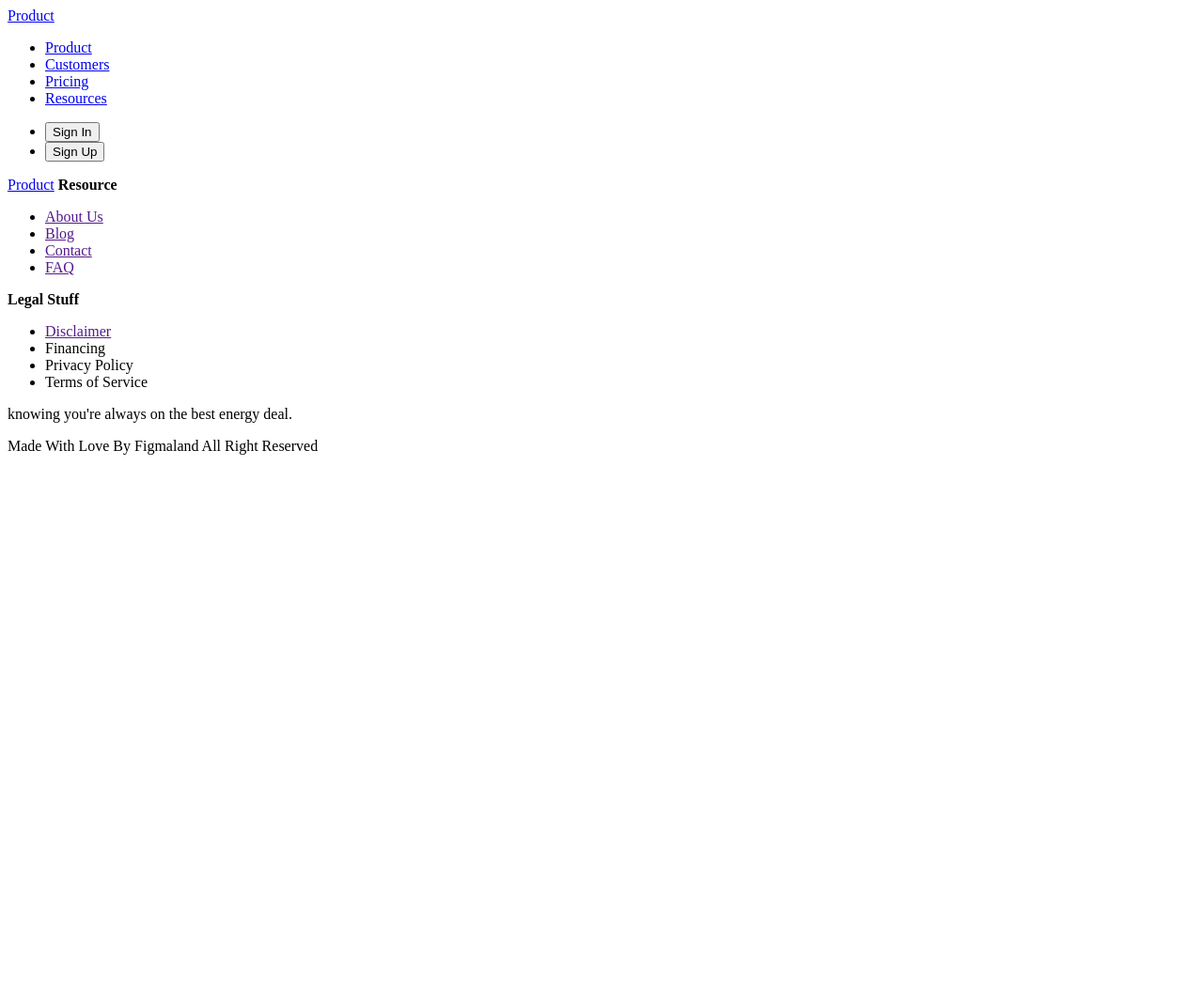
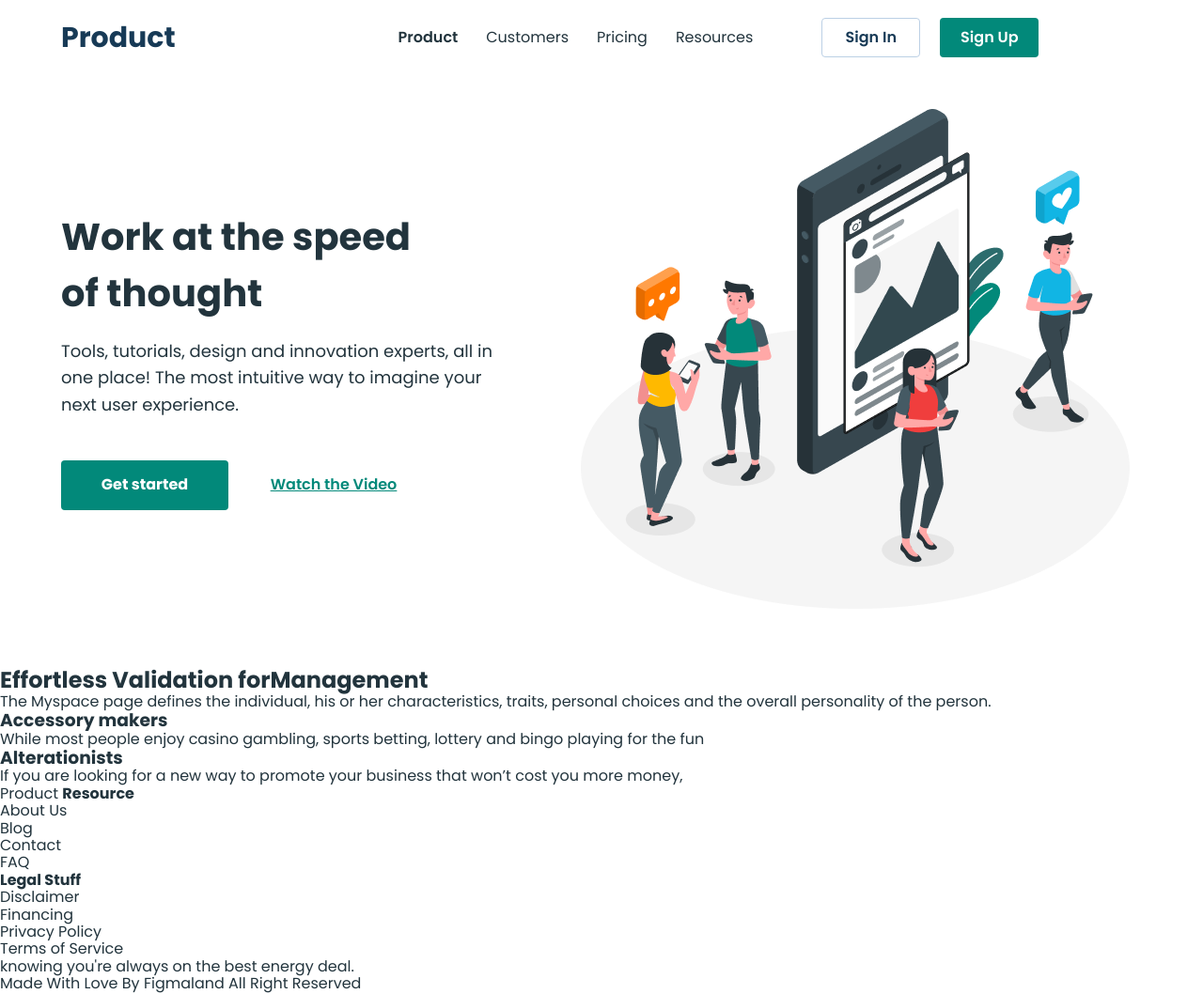
Before and after one commit to Sivonenko/fs-115, a plain HTML site: page index.html in a window 1280 px wide. Shown: the whole page at 94% size. Before the commit the page ends 800 px from the top, so only its background shows below. Drawn offline with nearby package versions, Linux system fonts and the light colour scheme.

Commit message:
add header+hero

```diff
--- /dev/null
+++ b/css/styles.css
@@ -0,0 +1,149 @@
+body {
+  font-family: "Poppins", sans-serif;
+  color: #22343d;
+  background-color: #fff;
+}
+a {
+  text-decoration: none;
+  color: inherit;
+}
+ul,
+ol {
+  list-style: none;
+  padding: 0;
+  margin: 0;
+}
+h1,
+h2,
+h3,
+h4,
+p {
+  margin: 0;
+}
+button {
+  cursor: pointer;
+}
+img {
+  display: block;
+}
+.container {
+  max-width: 1150px;
+  padding: 0 20px;
+  margin: 0 auto;
+}
+/* header */
+.header {
+}
+
+.header .container {
+  display: flex;
+  align-items: center;
+}
+
+.nav {
+  display: flex;
+  align-items: center;
+  margin-right: 73px;
+}
+
+.logo {
+  font-weight: 700;
+  font-size: 30px;
+  line-height: 0.93333;
+  color: #173a56;
+  margin-right: 237px;
+}
+
+.nav-list {
+  display: flex;
+  gap: 30px;
+}
+
+.nav-link {
+  line-height: 1.75;
+  padding: 26px 0;
+  display: block;
+}
+.current {
+  font-weight: 600;
+}
+.header-list-btn {
+  display: flex;
+  gap: 21px;
+}
+
+.header-btn {
+  font-weight: 600;
+  border-radius: 4px;
+  min-width: 105px;
+  height: 42px;
+}
+
+.sign-in-btn {
+  border: 1px solid #bcd0e5;
+  background-color: transparent;
+  color: #173a56;
+}
+
+.sign-up-btn {
+  border: none;
+  background-color: #02897a;
+  color: #fff;
+}
+/* hero */
+
+.hero {
+  padding-top: 25px;
+  padding-bottom: 50px;
+}
+
+.hero-container {
+  display: flex;
+  align-items: center;
+  justify-content: space-between;
+}
+
+.hero-wrap {
+  width: 465px;
+}
+
+.hero-title {
+  font-size: 40px;
+  line-height: 1.5;
+  width: 400px;
+  margin-bottom: 18px;
+}
+
+.hero-text {
+  font-size: 18px;
+  line-height: 1.56;
+  margin-bottom: 45px;
+}
+
+.hero-list-btn {
+  display: flex;
+  gap: 30px;
+  align-items: center;
+}
+
+.start-btn {
+  border-radius: 4px;
+  min-width: 178px;
+  height: 53px;
+  border: none;
+  background-color: #02897a;
+  font-weight: 700;
+  font-size: 16px;
+  color: #fff;
+}
+
+.watch-btn {
+  background-color: transparent;
+  border: none;
+  min-width: 164px;
+  height: 23px;
+  font-weight: 600;
+  font-size: 16px;
+  text-decoration: underline;
+  color: #02897a;
+}
--- a/index.html
+++ b/index.html
@@ -4,24 +4,104 @@
     <meta charset="UTF-8" />
     <meta name="viewport" content="width=device-width, initial-scale=1.0" />
     <title>Business promotion</title>
+    <!-- fonts -->
+    <link rel="preconnect" href="https://fonts.googleapis.com" />
+    <link rel="preconnect" href="https://fonts.gstatic.com" crossorigin />
+    <link
+      href="https://fonts.googleapis.com/css2?family=Inter:opsz,wght@14..32,100..900&family=Montserrat:wght@100..900&family=Poppins:wght@400;500;600;700&display=swap"
+      rel="stylesheet"
+    />
+    <!-- normalize -->
+    <link
+      rel="stylesheet"
+      href="https://cdnjs.cloudflare.com/ajax/libs/normalize/8.0.1/normalize.min.css"
+      integrity="sha512-NhSC1YmyruXifcj/KFRWoC561YpHpc5Jtzgvbuzx5VozKpWvQ+4nXhPdFgmx8xqexRcpAglTj9sIBWINXa8x5w=="
+      crossorigin="anonymous"
+      referrerpolicy="no-referrer"
+    />
+    <!-- styles -->
+    <link rel="stylesheet" href="./css/styles.css" />
   </head>
   <body>
-    <header>
-      <nav>
-        <a href="./index.html">Product</a>
+    <header class="header">
+      <div class="container">
+        <nav class="nav">
+          <a class="logo" href="./index.html">Product</a>
+          <ul class="nav-list">
+            <li><a class="nav-link current" href="./index.html">Product</a></li>
+            <li><a class="nav-link" href="./customers.html">Customers</a></li>
+            <li><a class="nav-link" href="./pricing.html">Pricing</a></li>
+            <li><a class="nav-link" href="#">Resources</a></li>
+          </ul>
+        </nav>
+        <ul class="header-list-btn">
+          <li>
+            <button class="header-btn sign-in-btn" type="button">
+              Sign In
+            </button>
+          </li>
+          <li>
+            <button class="header-btn sign-up-btn" type="button">
+              Sign Up
+            </button>
+          </li>
+        </ul>
+      </div>
+    </header>
+    <main>
+      <section class="hero">
+        <div class="hero-container container">
+          <div class="hero-wrap">
+            <h1 class="hero-title">Work at the speed of thought</h1>
+            <p class="hero-text">
+              Tools, tutorials, design and innovation experts, all in one place!
+              The most intuitive way to imagine your next user experience.
+            </p>
+            <ul class="hero-list-btn">
+              <li>
+                <button type="button" class="hero-btn start-btn">
+                  Get started
+                </button>
+              </li>
+              <li>
+                <button type="button" class="hero-btn watch-btn">
+                  Watch the Video
+                </button>
+              </li>
+            </ul>
+          </div>
+          <img
+            src="./images/hero-img.png"
+            alt="people"
+            width="610"
+            height="555"
+          />
+        </div>
+      </section>
+      <section>
+        <h2>Effortless Validation for<span>Management</span></h2>
+        <p>
+          The Myspace page defines the individual, his or her characteristics,
+          traits, personal choices and the overall personality of the person.
+        </p>
         <ul>
-          <li><a href="./index.html">Product</a></li>
-          <li><a href="./customers.html">Customers</a></li>
-          <li><a href="./pricing.html">Pricing</a></li>
-          <li><a href="#">Resources</a></li>
+          <li>
+            <h3>Accessory makers</h3>
+            <p>
+              While most people enjoy casino gambling, sports betting, lottery
+              and bingo playing for the fun
+            </p>
+          </li>
+          <li>
+            <h3>Alterationists</h3>
+            <p>
+              If you are looking for a new way to promote your business that
+              won’t cost you more money,
+            </p>
+          </li>
         </ul>
-      </nav>
-      <ul>
-        <li><button type="button">Sign In</button></li>
-        <li><button type="button">Sign Up</button></li>
-      </ul>
-    </header>
-    <main></main>
+      </section>
+    </main>
     <footer>
       <a href="./index.html">Product</a>
       <strong>Resource</strong>
```
Also changed, not shown: customers.html (+42 -13 lines), pricing.html (+42 -13 lines), images/hero-img.png (added).
